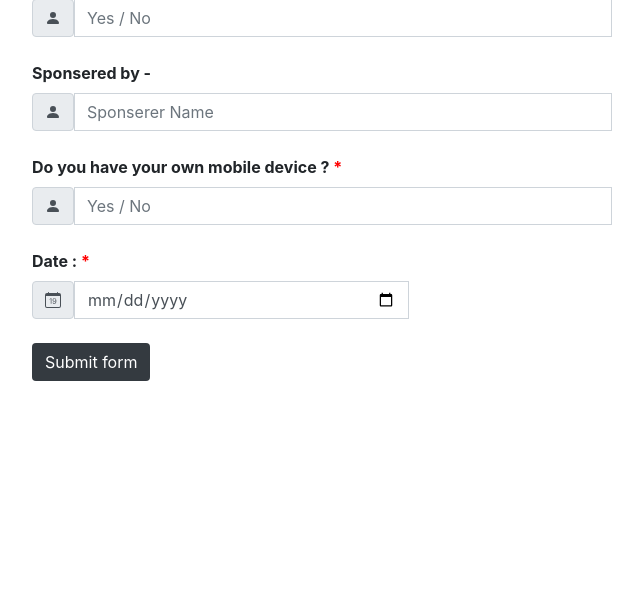
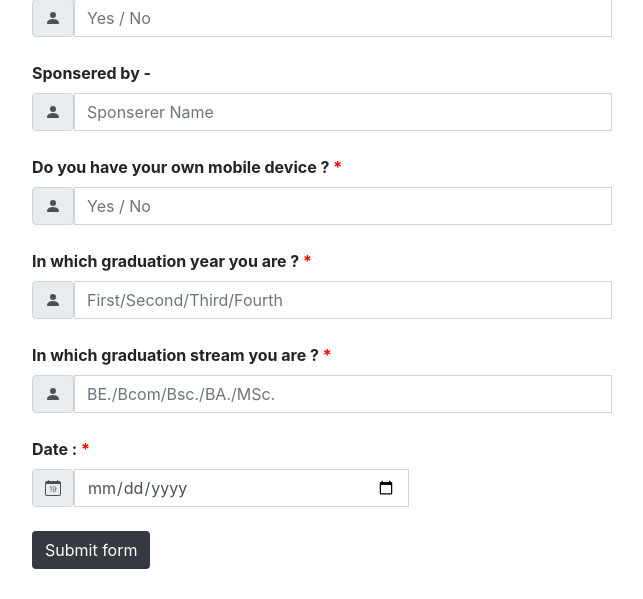
Before and after one commit to Prasad4s/Well-Info, a Django app: page /form/ in a window 1280 px wide. Shown: the part 533-1132 px from the top of the page, without its empty margins (13-656 px from the left). Before the commit the page ends 914 px from the top, so only its background shows below. Run offline with Django 3.2, Linux system fonts and the light colour scheme; the visitor is signed in with stand-in values (Sample User, id 1).

Commit message:
Updated student regitratin form

```diff
--- a/home/admin.py
+++ b/home/admin.py
@@ -2,5 +2,6 @@ from django.contrib import admin
 
 # Register your models here.
 
-from .models import UploadWellPictureModel
+from .models import UploadWellPictureModel,data_form
 admin.site.register(UploadWellPictureModel)
+admin.site.register(data_form)
--- a/home/models.py
+++ b/home/models.py
@@ -48,6 +48,8 @@ class UploadWellPictureModel(models.Model):
        managed = True
        db_table = 'home_uploadwellpicturemodel'
 
+    def __str__(self):
+        return self.well_nm
 # For registration form
 
 class data_form(models.Model):
@@ -62,11 +64,15 @@ class data_form(models.Model):
     sponsBy = models.CharField(max_length=100)
     ownDevice = models.CharField(max_length=3)
     date = models.CharField(max_length=20)
+    grad_year= models.CharField(max_length=20)
+    grad_stream= models.CharField(max_length=20)
 
     class Meta:
         managed = True
         db_table = 'app_data_of_form'
 
+    def __str__(self):
+        return self.websiteUsername+"- of - "+self.collegeName+" -Institute"
 
 # class data_of_tasks(models.Model):
 
--- a/home/views.py
+++ b/home/views.py
@@ -344,18 +344,20 @@ def form(req):
     # print(request_dict)
     # print(req)
     if req.method == 'POST':
-            emailF = username
+            emailF = emailid
             studentName = req.POST['sname']
             age = req.POST['age']
-            websiteUsername = emailid
+            websiteUsername = username
             collegeName = req.POST['cname']
             sponsered = req.POST['sponsered']
             sponsBy = req.POST['sponsBy']
             ownDevice = req.POST['ownDevice']
             date = req.POST['datE']
+            grad_year = req.POST['grad_year']
+            grad_stream = req.POST['grad_stream']
 
             # form = dataForm(req.POST)
-            totalData = data_form(emailF=emailF,studentName=studentName,age=age,collegeName=collegeName,websiteUsername=websiteUsername,sponsered=sponsered,sponsBy=sponsBy,ownDevice=ownDevice,date=date)
+            totalData = data_form(emailF=emailF,studentName=studentName,age=age,collegeName=collegeName,websiteUsername=websiteUsername,sponsered=sponsered,sponsBy=sponsBy,ownDevice=ownDevice,date=date,grad_year=grad_year,grad_stream=grad_stream)
             # print(studentName)
             if  data_form.objects.filter(emailF=emailF).exists():
                     messages.warning(req, _(u'This Email has been registered. '))
--- a/templates/home/form.html
+++ b/templates/home/form.html
@@ -138,6 +138,38 @@
     </div>
   </div>
   <br>
+  <div class="col-md-6">
+    <label for="validationCustom03" class="form-label b required">In which graduation year you are ?</label>
+    <div class="input-group has-validation">
+      <span class="input-group-text" id="inputGroupPrepend"><svg xmlns="http://www.w3.org/2000/svg" width="16" height="16" fill="currentColor" class="bi bi-person-fill"
+        viewBox="0 0 16 16">
+        <path d="M3 14s-1 0-1-1 1-4 6-4 6 3 6 4-1 1-1 1H3Zm5-6a3 3 0 1 0 0-6 3 3 0 0 0 0 6Z" />
+      </svg></span>
+      <input name="grad_year" type="text" class="form-control" id="validationCustom03" placeholder="First/Second/Third/Fourth"
+        required>
+      <div class="invalid-feedback">
+        Please provide a your graduation year.
+      </div>
+    </div>
+  </div>
+
+  <br>
+  <div class="col-md-6">
+    <label for="validationCustom03" class="form-label b required">In which graduation stream you are ?</label>
+    <div class="input-group has-validation">
+      <span class="input-group-text" id="inputGroupPrepend"><svg xmlns="http://www.w3.org/2000/svg" width="16" height="16" fill="currentColor" class="bi bi-person-fill"
+        viewBox="0 0 16 16">
+        <path d="M3 14s-1 0-1-1 1-4 6-4 6 3 6 4-1 1-1 1H3Zm5-6a3 3 0 1 0 0-6 3 3 0 0 0 0 6Z" />
+      </svg></span>
+      <input name="grad_stream" type="text" class="form-control" id="validationCustom03" placeholder="BE./Bcom/Bsc./BA./MSc."
+        required>
+      <div class="invalid-feedback">
+        Please provide a your stream ofgraduation.
+      </div>
+    </div>
+  </div>
+
+  <br>
   <div class="col-md-4">
     <label for="validationCustom03" class="form-label b required">Date : </label>
     <div class="input-group has-validation">
```
